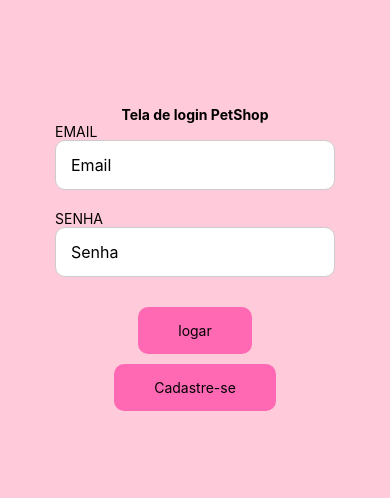
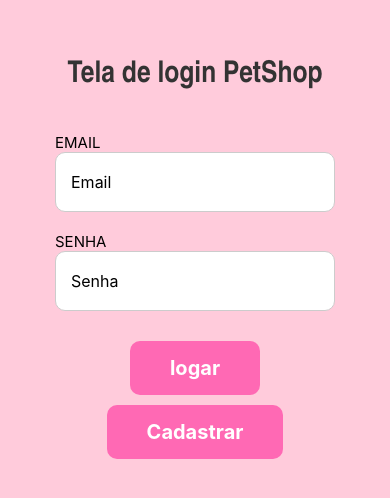
Before and after one commit to isabelimachado/ProjetoMobileMari, a React Native app in the folder meuprojetomobile/: screen /Login in a window 390 px wide. Shown: the part 164-662 px from the top of the page. Built offline with nearby package versions, Linux system fonts and the light colour scheme.

Commit message:
arrumando algumas coisass

```diff
--- a/meuprojetomobile/screens/Counter.js
+++ b/meuprojetomobile/screens/Counter.js
@@ -44,7 +44,7 @@
                 </TouchableOpacity>
             </View>
 
-            <View style={{alignItems:'center',backgroundColor: 'white',bottom:200}}>
+            <View style={{alignItems:'center',backgroundColor: 'white',bottom:210}}>
             <TextInput
                 placeholder='Nome'
                 style={styles.input}
--- a/meuprojetomobile/screens/Login.js
+++ b/meuprojetomobile/screens/Login.js
@@ -2,7 +2,6 @@
 import { signInWithEmailAndPassword } from 'firebase/auth';
 import {auth} from "../Controller";
 import { useState } from 'react';
-
 
 //precisa do navigation como propriedade
 export default function Login({navigation}) {
@@ -47,13 +46,13 @@
 
             <View style={styles.botao}>
                 <TouchableOpacity onPress={VerificarUser} color="#ff69c4" >
-                <Text>logar</Text>
+                <Text style={styles.textoBotao}>logar</Text>
                 </TouchableOpacity>
             </View>
 
             <View style={styles.botao}>
                 <TouchableOpacity onPress={() => navigation.navigate('Cadastro')} color="#ff69c4" >
-                <Text>Cadastre-se</Text>
+                <Text style={styles.textoBotao}>Cadastrar</Text>
                 </TouchableOpacity>
             </View>
 
@@ -71,17 +70,18 @@
         padding: 20,
     },
 
-    titulo: {
+    texto1: {
         fontSize: 30,
         fontWeight: 'bold',
         marginBottom: 40,
         color: '#333',
         textAlign: 'center',
+        fontFamily:"Arial Narrow"
     },
 
     input: {
         width: '100%',
-        height: 50,
+        height: 60,
         borderColor: '#ccc',
         borderWidth: 1,
         borderRadius: 10,
@@ -102,7 +102,11 @@
     textoBotao: {
         color: '#fff',
         fontWeight: 'bold',
-        fontSize: 16,
+        fontSize: 20,
         textAlign: 'center',
     },
+
+    texto2:{
+        fontSize:15,
+    }
 });
```
